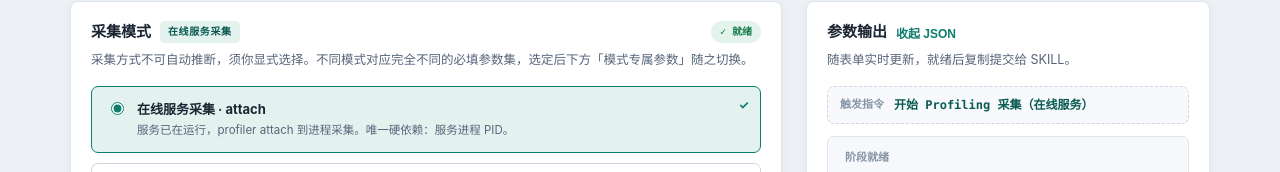
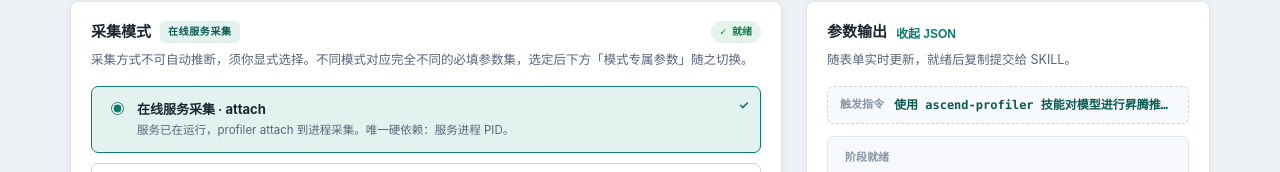
Before and after one commit to lycheelink/dsh-workbench, a website: page src/client/artifacts/ascend-profiler.html in a window 1280 px wide. Shown: the part 179-351 px from the top of the page. Drawn offline with Linux system fonts and the light colour scheme.

Commit message:
feat: add Cloudflare Pages publish workflow + refresh profiling trigger text
- .github/workflows/publish-pages.yml: deploy pages/cloudflare-pages/dist to
  dsh-tui (https://dsh-tui.pages.dev) on main when pages/** changes or on manual
  dispatch. Runs ./pages/publish.sh --check as a pre-deploy gate, deploys with
  CLOUDFLARE_API_TOKEN / CLOUDFLARE_ACCOUNT_ID from repo secrets, skips with a
  warning when secrets are missing. Deploys serialized via concurrency group.
- profiling-collect-params console: generated trigger instruction is now
  "使用 ascend-profiler 技能对模型进行昇腾推理 Profiling 采集与分析，整个过程使用中文"
  with the structured JSON appended on copy; dist + vendored artifact kept in sync.

```diff
--- a/src/client/artifacts/ascend-profiler.html
+++ b/src/client/artifacts/ascend-profiler.html
@@ -619,7 +619,7 @@ function render(){
 }
 
 // ---------- 头部状态 / 阶段就绪 / 触发指令预览 ----------
-function triggerText(){ return '开始 Profiling 采集（' + MODE_META[curMode()].short + '）'; }
+function triggerText(){ return '使用 ascend-profiler 技能对模型进行昇腾推理 Profiling 采集与分析，整个过程使用中文'; }
 
 function renderHeader(ready){
   const me = $('headMode'), ae = $('headAnalysis');
```
Also changed, not shown: .github/workflows/publish-pages.yml (added), pages/cloudflare-pages/dist/profiling-collect-params.html.
